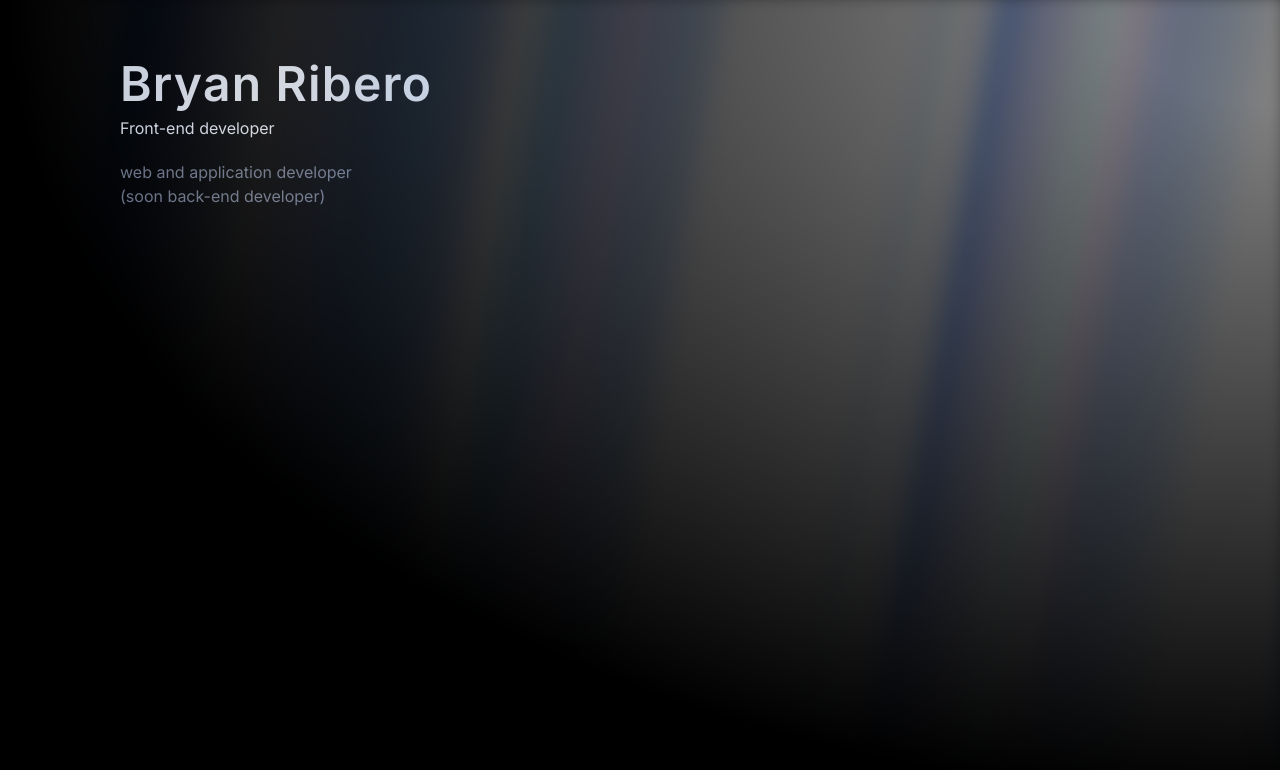
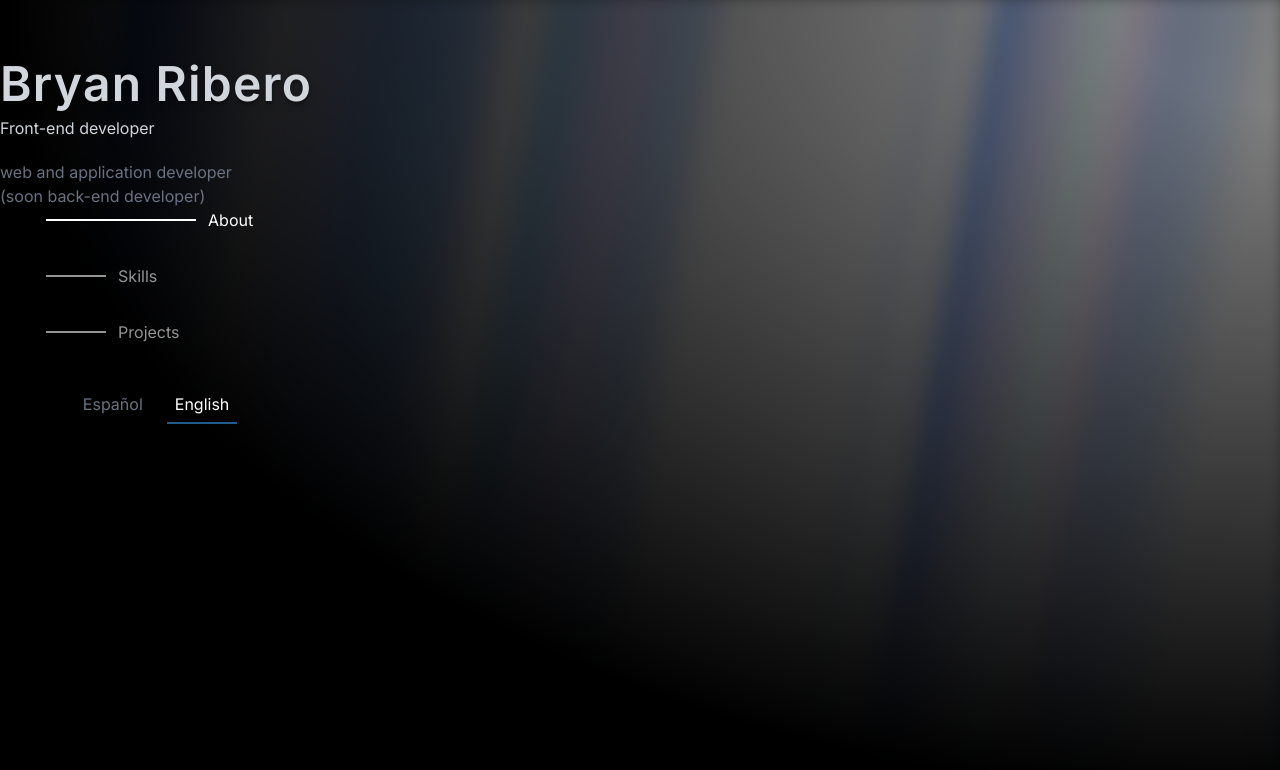
Before and after one commit to bryanribero/Portafolio-Next, a Next.js app in the folder portafolio/: page / in a window 1280 px wide. Shown: the top 770 px of the page. Built offline with nearby package versions, Linux system fonts and the light colour scheme.

Commit message:
btn-agregado

```diff
--- a/portafolio/app/page.tsx
+++ b/portafolio/app/page.tsx
@@ -1,13 +1,24 @@
 import  Name  from '@/components/gen/name'
+import  Opciones  from '@/components/gen/opciones'
+import Iconos from '@/components/gen/iconos'
+
 
 export default function Home() {
   return (
     <div className="min-h-screen w-full bg-black ">
       <div className='flex'>
-      <div className="w-full mt-15 ml-30">
-      <Name />
-      </div>
-      <div className='w-full'>
+       <div className="flex flex-col justify-space-between items-center">
+        <div className='relative z-10 mt-15'>
+          <Name />
+        </div>
+        <div className='relative z-10 '>
+          <Opciones />
+        </div>
+        <div className='relative z-10 '>
+          <Iconos />
+        </div>
+       </div>
+      <div>
       </div>
       </div>
     </div>
--- /dev/null
+++ b/portafolio/components/gen/boton.css
@@ -0,0 +1,28 @@
+.btn-active-center-border {
+  position: relative;
+  overflow: hidden;
+}
+
+.btn-active-center-border::after {
+  content: '';
+  position: absolute;
+  left: 50%;
+  bottom: 0;
+  transform: translateX(-50%);
+  height: 2px;
+  width: 0;
+  background-color: rgb(35, 90, 141);
+  transition: all 0.3s ease-in-out;
+}
+
+.btn-active-center-border:hover {
+  color: white;
+}
+
+.btn-active-center-border:hover::after {
+  width: 100%;
+}
+
+.btn-active-center-border.active::after {
+  width: 100%;
+}
--- /dev/null
+++ b/portafolio/components/gen/iconos.tsx
@@ -0,0 +1,25 @@
+'use client'
+
+import React from 'react'
+import BtnDinamicos from './idiomas'
+import './boton.css'
+
+interface BtnItem {
+  id: string;
+  texto: string;
+  claseBase?: string;
+  claseActiva?: string;
+}
+
+export default function MiComponenteConMultiplesBtn() {
+    const listadoDeBtn: BtnItem[] = [
+         { id: "Es", texto: "Español", claseBase: "text-gray-500 p-2 m-2 ", claseActiva: " text-white " },
+         { id: "En", texto: "English", claseBase: "text-gray-500 p-2 m-2 ", claseActiva: " text-white" },
+    ];
+
+    return(
+        <div>
+            <BtnDinamicos botones={listadoDeBtn} defaultActiveId='En' />
+        </div>
+    );
+}
--- /dev/null
+++ b/portafolio/components/gen/idiomas.tsx
@@ -0,0 +1,56 @@
+'use client'
+
+import React, { useState, useEffect } from 'react';
+import './boton.css';
+
+interface BtnItem {
+  id: string;
+  texto: string;
+  claseBase?: string;
+  claseActiva?: string;
+}
+
+interface BtnDinamicosProps {
+  botones: BtnItem[];
+  defaultActiveId?: string;
+}
+
+export default function BtnDinamicos({ botones, defaultActiveId }: BtnDinamicosProps) {
+  const [botonActivoId, setBotonActivoId] = useState<string | null>(null);
+
+  useEffect(() => {
+    if (defaultActiveId) {
+      setBotonActivoId(defaultActiveId);
+    }
+  }, [defaultActiveId]);
+
+  const handleClick = (id: string) => {
+    if (botonActivoId !== id) {
+      setBotonActivoId(id);
+    }
+  };
+
+  return (
+    <div>
+      {botones.map((boton) => {
+        const isActive = boton.id === botonActivoId;
+        const clasesBase = boton.claseBase || '';
+        const clasesActiva = boton.claseActiva || '';
+        const isActiveCustom = isActive ? 'btn-active-center-border active' : 'btn-active-center-border';
+
+        const clases = `${clasesBase} ${isActive ? clasesActiva : ''} ${isActiveCustom} cursor-pointer`;
+
+        return (
+          <button
+            key={boton.id}
+            id={boton.id}
+            className={clases}
+            onClick={() => handleClick(boton.id)}
+          >
+            {boton.texto}
+          </button>
+        );
+      })}
+    </div>
+  );
+}
--- /dev/null
+++ b/portafolio/components/gen/opciones.css
@@ -0,0 +1,42 @@
+.nav-item {
+  color: rgba(255, 255, 255, 0.58);
+  transition: all 0.2s ease-in-out;
+  cursor: pointer;
+}
+
+.nav-link {
+  display: flex;
+  align-items: center;
+  color: inherit;
+  text-decoration: none;
+  margin-bottom: 2rem;
+  min-width: 220px;
+}
+
+.line {
+  border-top: 2px solid rgba(255, 255, 255, 0.58);
+  display: inline-block;
+  width: 60px;
+  margin-right: 0.75rem;
+  transition: all 0.2s ease-in-out;
+}
+
+.line-active {
+  border-top: 2px solid white;
+  display: inline-block;
+  width: 150px;
+  margin-right: 0.75rem;
+}
+
+.nav-item-active {
+  color: white;
+}
+
+.nav-item:hover {
+  color: white;
+}
+
+.nav-item:hover .line {
+  border-top: 2px solid white;
+  width: 150px;
+}
--- a/portafolio/components/gen/opciones.tsx
+++ b/portafolio/components/gen/opciones.tsx
@@ -1,9 +1,33 @@
-import React from "react";
+'use client';
 
-export default function Opciones(){
-    return(
-        <div>
+import React, { useState } from 'react';
+import './opciones.css';
 
-        </div>
-    );
+export default function Opciones() {
+  const [activo, setActivo] = useState('About');
+
+  const items = [
+    { texto: 'About', href: '#about' },
+    { texto: 'Skills', href: '#skills' },
+    { texto: 'Projects', href: '#projects' },
+  ];
+
+  return (
+    <nav>
+      <ul className="list-none p-0 m-0">
+        {items.map(({ texto, href }) => (
+          <li
+            key={texto}
+            className={`nav-item ${activo === texto ? 'nav-item-active' : ''}`}
+            onClick={() => setActivo(texto)}
+          >
+            <a className="nav-link" href={href}>
+              <span className={`line ${activo === texto ? 'line-active' : ''}`}></span>
+              {texto}
+            </a>
+          </li>
+        ))}
+      </ul>
+    </nav>
+  );
 }
--- a/portafolio/components/ui/aurora-background.tsx
+++ b/portafolio/components/ui/aurora-background.tsx
@@ -47,7 +47,7 @@ export const AuroraBackground = ({
           <div
             //   I'm sorry but this is what peak developer performance looks like // trigger warning
             className={cn(
-              `after:animate-aurora pointer-events-none absolute -inset-[10px] [background-image:var(--white-gradient),var(--aurora)] [background-size:300%,_200%] [background-position:50%_50%,50%_50%] opacity-50 blur-[10px] invert filter will-change-transform [--aurora:repeating-linear-gradient(100deg,var(--blue-500)_10%,var(--indigo-300)_15%,var(--blue-300)_20%,var(--violet-200)_25%,var(--blue-400)_30%)] [--dark-gradient:repeating-linear-gradient(100deg,var(--black)_0%,var(--black)_7%,var(--transparent)_10%,var(--transparent)_12%,var(--black)_16%)] [--white-gradient:repeating-linear-gradient(100deg,var(--white)_0%,var(--white)_7%,var(--transparent)_10%,var(--transparent)_12%,var(--white)_16%)] after:absolute after:inset-0 after:[background-image:var(--white-gradient),var(--aurora)] after:[background-size:200%,_100%] after:[background-attachment:fixed] after:mix-blend-difference after:content-[""] dark:[background-image:var(--dark-gradient),var(--aurora)] dark:invert-0 after:dark:[background-image:var(--dark-gradient),var(--aurora)]`,
+              `after:animate-aurora absolute -inset-[10px] [background-image:var(--white-gradient),var(--aurora)] [background-size:300%,_200%] [background-position:50%_50%,50%_50%] opacity-50 blur-[10px] invert filter will-change-transform [--aurora:repeating-linear-gradient(100deg,var(--blue-500)_10%,var(--indigo-300)_15%,var(--blue-300)_20%,var(--violet-200)_25%,var(--blue-400)_30%)] [--dark-gradient:repeating-linear-gradient(100deg,var(--black)_0%,var(--black)_7%,var(--transparent)_10%,var(--transparent)_12%,var(--black)_16%)] [--white-gradient:repeating-linear-gradient(100deg,var(--white)_0%,var(--white)_7%,var(--transparent)_10%,var(--transparent)_12%,var(--white)_16%)] after:absolute after:inset-0 after:[background-image:var(--white-gradient),var(--aurora)] after:[background-size:200%,_100%] after:[background-attachment:fixed] after:mix-blend-difference after:content-[""] dark:[background-image:var(--dark-gradient),var(--aurora)] dark:invert-0 after:dark:[background-image:var(--dark-gradient),var(--aurora)]`,
 
               showRadialGradient &&
                 `[mask-image:radial-gradient(ellipse_at_100%_0%,black_10%,var(--transparent)_70%)]`,
```
